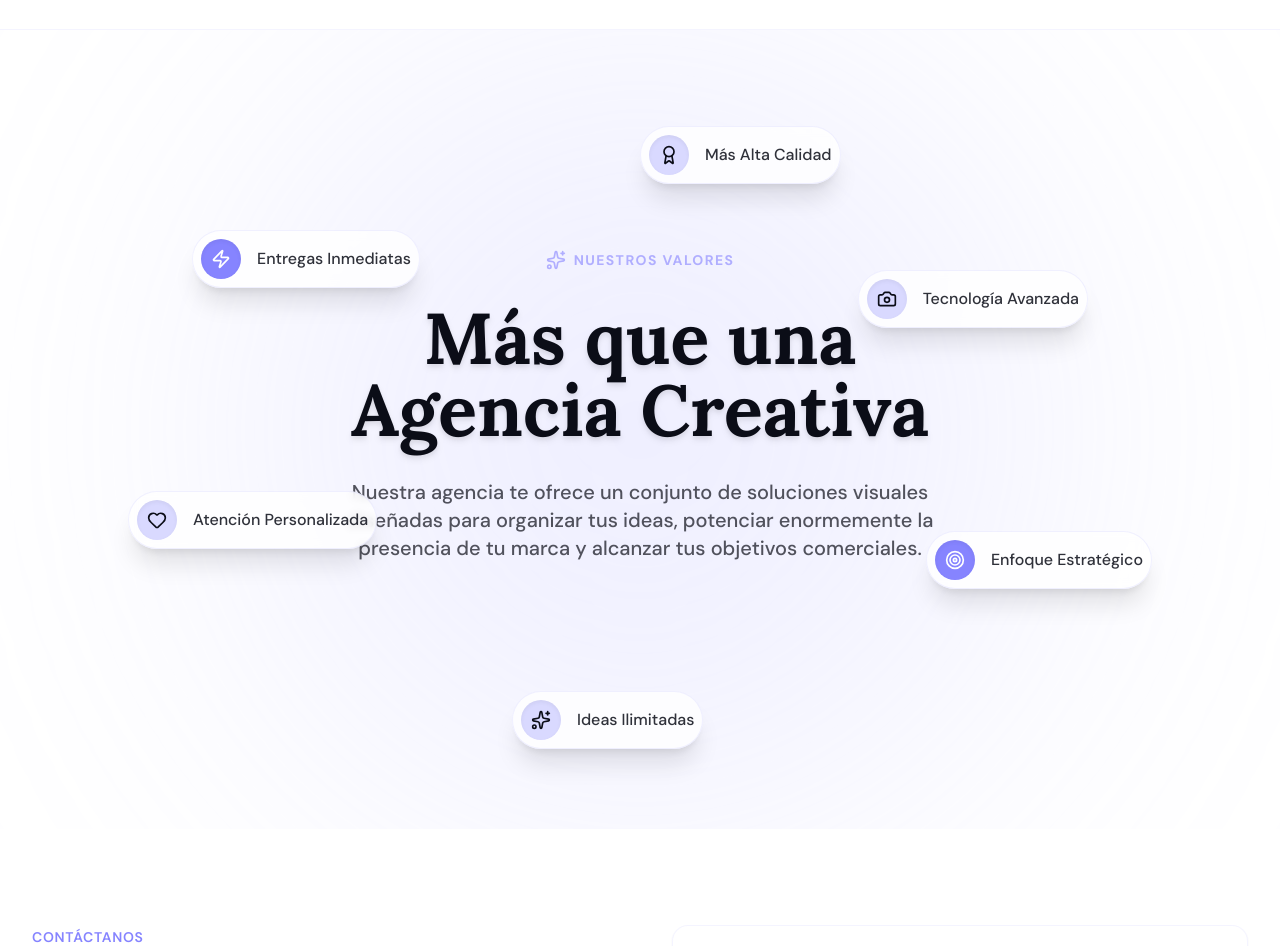
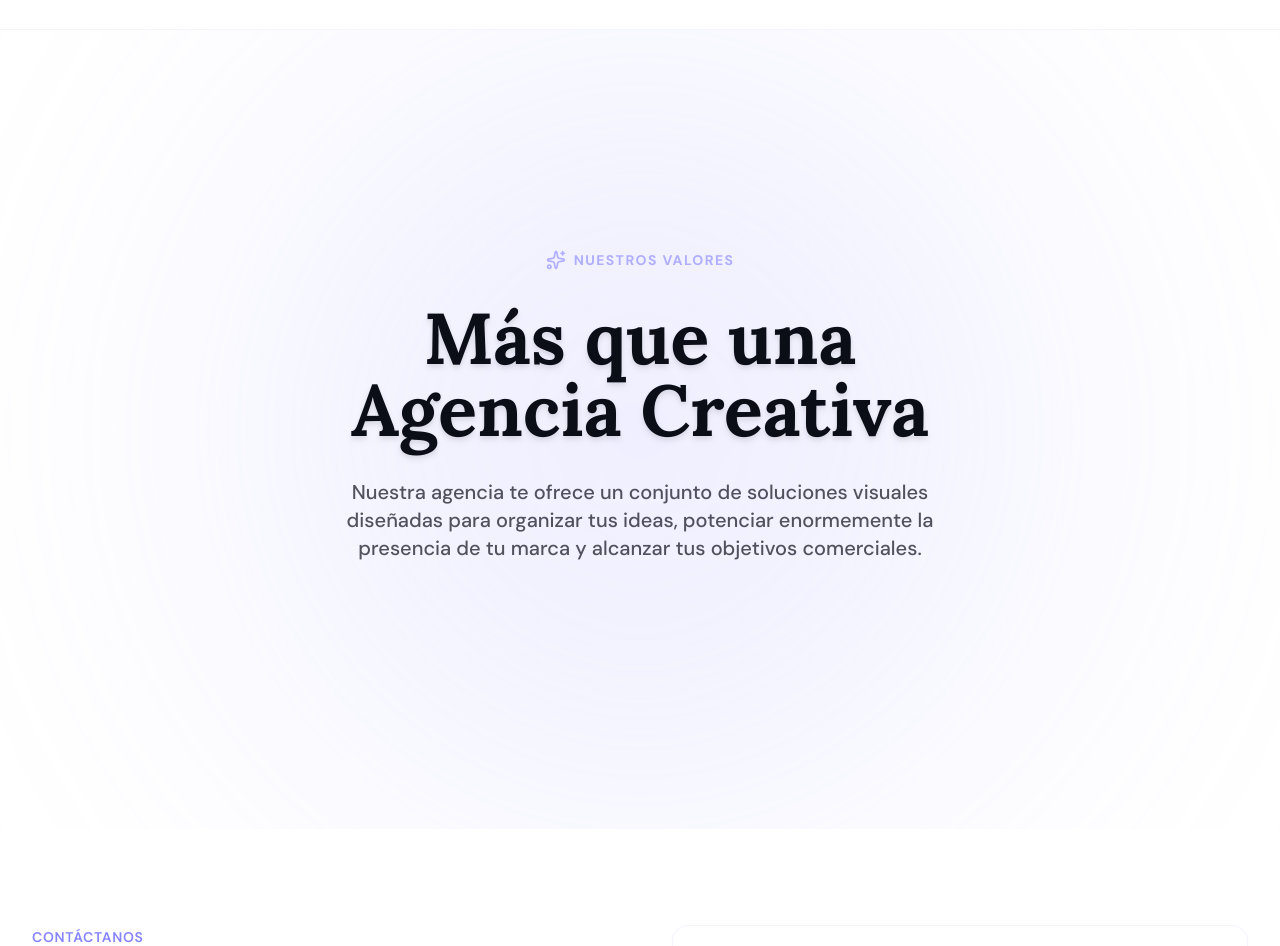
Before and after one commit to juanandresariasutp/landing_CreatiBros, a Next.js app: page /nosotros in a window 1280 px wide. Shown: the part 2100-3046 px from the top of the page. Built offline with nearby package versions, Linux system fonts and the light colour scheme.

Commit message:
fix(values): restaurar posicion de badges flotantes

```diff
--- a/components/Values.tsx
+++ b/components/Values.tsx
@@ -1,6 +1,7 @@
 import { Zap, Award, Target, Camera, Sparkles, Heart } from "lucide-react";
 import Link from "next/link";
 import { cn } from "@/lib/utils";
+import { ScrollAnimator } from "./ScrollAnimator";
 
 const values = [
   {
@@ -58,8 +59,10 @@
 
       {/* Floating Badges (Desktop XL) */}
       {values.map((v, i) => (
-        <div
+        <ScrollAnimator
           key={i}
+          animation="scaleIn"
+          delay={120 + i * 70}
           className={cn(
             "absolute items-center gap-4 bg-cb-white/80 dark:bg-[#16161f] border border-cb-lavender-light/40 dark:border-white/10 pr-6 p-2 rounded-full shadow-xl dark:shadow-2xl backdrop-blur-sm z-20 hover:scale-105 hover:border-cb-purple/50 transition-all duration-300",
             v.position,
@@ -70,11 +73,11 @@
             {v.icon}
           </div>
           <span className="font-medium text-sm lg:text-base text-cb-dark/85 dark:text-white/90">{v.title}</span>
-        </div>
+        </ScrollAnimator>
       ))}
 
       {/* Center Content */}
-      <div className="relative z-10 max-w-4xl mx-auto px-4 sm:px-6 lg:px-8 text-center flex flex-col items-center">
+      <ScrollAnimator animation="fadeInUp" className="relative z-10 max-w-4xl mx-auto px-4 sm:px-6 lg:px-8 text-center flex flex-col items-center">
         <div className="flex items-center gap-2 mb-8">
           <Sparkles className="w-5 h-5 text-cb-lavender-med" />
           <span className="text-cb-lavender-med font-bold tracking-widest uppercase text-sm">
@@ -109,10 +112,10 @@
             </Link>
           </div>
         )}
-      </div>
+      </ScrollAnimator>
 
       {/* Mobile Badges Grid (visible only on smaller screens < xl) */}
-      <div className="xl:hidden relative z-10 w-full px-4 mt-20 flex flex-wrap justify-center gap-4 max-w-3xl">
+      <ScrollAnimator animation="fadeInUp" delay={180} className="xl:hidden relative z-10 w-full px-4 mt-20 flex flex-wrap justify-center gap-4 max-w-3xl">
         {values.map((v, i) => (
           <div
             key={i}
@@ -124,7 +127,7 @@
             <span className="font-medium text-xs sm:text-sm text-cb-dark/85 dark:text-white/90">{v.title}</span>
           </div>
         ))}
-      </div>
+      </ScrollAnimator>
     </section>
   );
 }
```
